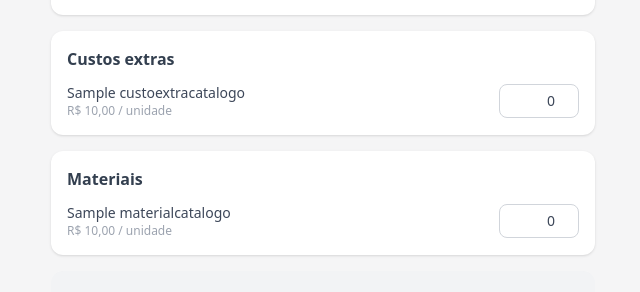
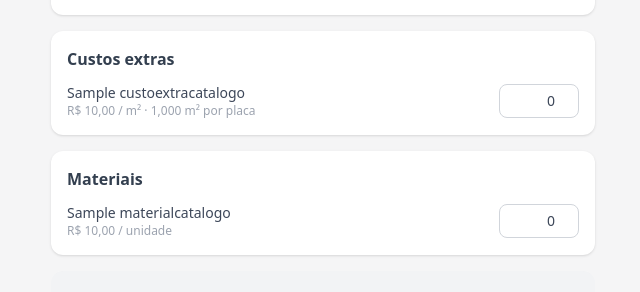
Before and after one commit to jefso137-boot/jsxenergy, a Django app: template templates/lider/calculadora.html in a window 1280 px wide. Shown: the part 317-609 px from the top of the page, without its empty margins (317-957 px from the left). Run offline with Django 5.2, Linux system fonts and the light colour scheme; tables that the repository leaves empty hold one stand-in row (values such as "Sample post"); the template is opened without the code that fills it: values that come from a table or form of the project are taken from there, most other values are stand-ins (such as "Sample title", 1, 10 or a date in 2020); some libraries are stand-ins or nearby versions.

Commit message:
Add area-based pricing for custos extras (e.g. waterproofing)
CustoExtraCatalogo gains an optional area_por_placa (m² per panel).
When set, OsCustoExtraUso.subtotal() multiplies quantidade x
area_por_placa x valor instead of just quantidade x valor, so a
per-square-meter service like impermeabilizacao (R$25/m2 x 2.622
m2/panel) prices correctly regardless of how many panels are
involved - this flows automatically into the receipt, client
Financeiro, and Medicao since they all read subtotal().

On the tecnico's baixa, area-based custos extras no longer ask for
a manual quantity - they use the client's already-registered
quantidade_modulos automatically, showing a note explaining the
calculation instead of an input.

The Calculadora's custo extra inputs do the same multiplication
client-side when area_por_placa is set, so lideres can simulate by
just entering a panel count.

Co-Authored-By: Claude Sonnet 5 <noreply@anthropic.com>

```diff
--- a/apps/financas/admin.py
+++ b/apps/financas/admin.py
@@ -23,6 +23,6 @@ class MaterialCatalogoAdmin(admin.ModelAdmin):
 
 @admin.register(CustoExtraCatalogo)
 class CustoExtraCatalogoAdmin(admin.ModelAdmin):
-    list_display = ("nome", "valor", "tipo_campo", "ativo")
+    list_display = ("nome", "valor", "area_por_placa", "tipo_campo", "ativo")
     list_filter = ("ativo", "tipo_campo")
     search_fields = ("nome",)
--- a/apps/financas/models.py
+++ b/apps/financas/models.py
@@ -50,6 +50,16 @@ class MaterialCatalogo(models.Model):
 class CustoExtraCatalogo(models.Model):
     nome = models.CharField("Serviço / custo extra", max_length=150)
     valor = models.DecimalField("Valor", max_digits=10, decimal_places=2, default=0)
+    area_por_placa = models.DecimalField(
+        "Área por placa (m²)", max_digits=6, decimal_places=3, null=True, blank=True,
+        help_text=(
+            "Preencha só se esse custo for cobrado por metro quadrado (ex.: impermeabilização). "
+            "Quando preenchido, o valor \"por unidade\" acima passa a ser o valor por m², e a "
+            "quantidade informada na baixa/calculadora vira quantidade de placas: "
+            "valor = quantidade de placas × área por placa × valor por m². "
+            "Deixe em branco pra custos cobrados por unidade simples."
+        ),
+    )
     tipo_campo = models.CharField(
         "Como o técnico vai registrar",
         max_length=15,
--- a/apps/ordens/models.py
+++ b/apps/ordens/models.py
@@ -173,6 +173,8 @@ class OsCustoExtraUso(models.Model):
         unique_together = ("os", "custo")
 
     def subtotal(self):
+        if self.custo.area_por_placa:
+            return self.quantidade * self.custo.area_por_placa * self.custo.valor
         return self.quantidade * self.custo.valor
 
     def respondido(self):
--- a/templates/lider/calculadora.html
+++ b/templates/lider/calculadora.html
@@ -45,9 +45,14 @@
         <div class="flex items-center justify-between gap-3">
             <div>
                 <p class="text-sm font-medium">{{ c.nome }}</p>
+                {% if c.area_por_placa %}
+                <p class="text-xs text-gray-400">R$ {{ c.valor|floatformat:2 }} / m² &middot; {{ c.area_por_placa }} m² por placa</p>
+                {% else %}
                 <p class="text-xs text-gray-400">R$ {{ c.valor|floatformat:2 }} / unidade</p>
+                {% endif %}
             </div>
             <input type="number" min="0" value="0" data-preco="{{ c.valor|stringformat:'0.2f' }}"
+                   {% if c.area_por_placa %}data-area="{{ c.area_por_placa|stringformat:'0.3f' }}" placeholder="placas"{% endif %}
                    class="calc-item w-20 rounded-lg border border-gray-300 px-2 py-1.5 text-sm text-right">
         </div>
         {% endfor %}
@@ -93,8 +98,9 @@
         var total = 0;
         inputs.forEach(function (input) {
             var preco = parseFloat(input.getAttribute('data-preco')) || 0;
+            var area = parseFloat(input.getAttribute('data-area')) || 1;
             var quantidade = parseFloat(input.value) || 0;
-            total += preco * quantidade;
+            total += preco * area * quantidade;
         });
         totalEl.textContent = formatar(total);
     }
```
Also changed, not shown: apps/ordens/views_tecnico.py (+5 -2 lines), templates/tecnico/detalhe_os.html (+11 -1 lines), apps/financas/migrations/0004_custoextracatalogo_area_por_placa.py (added).
